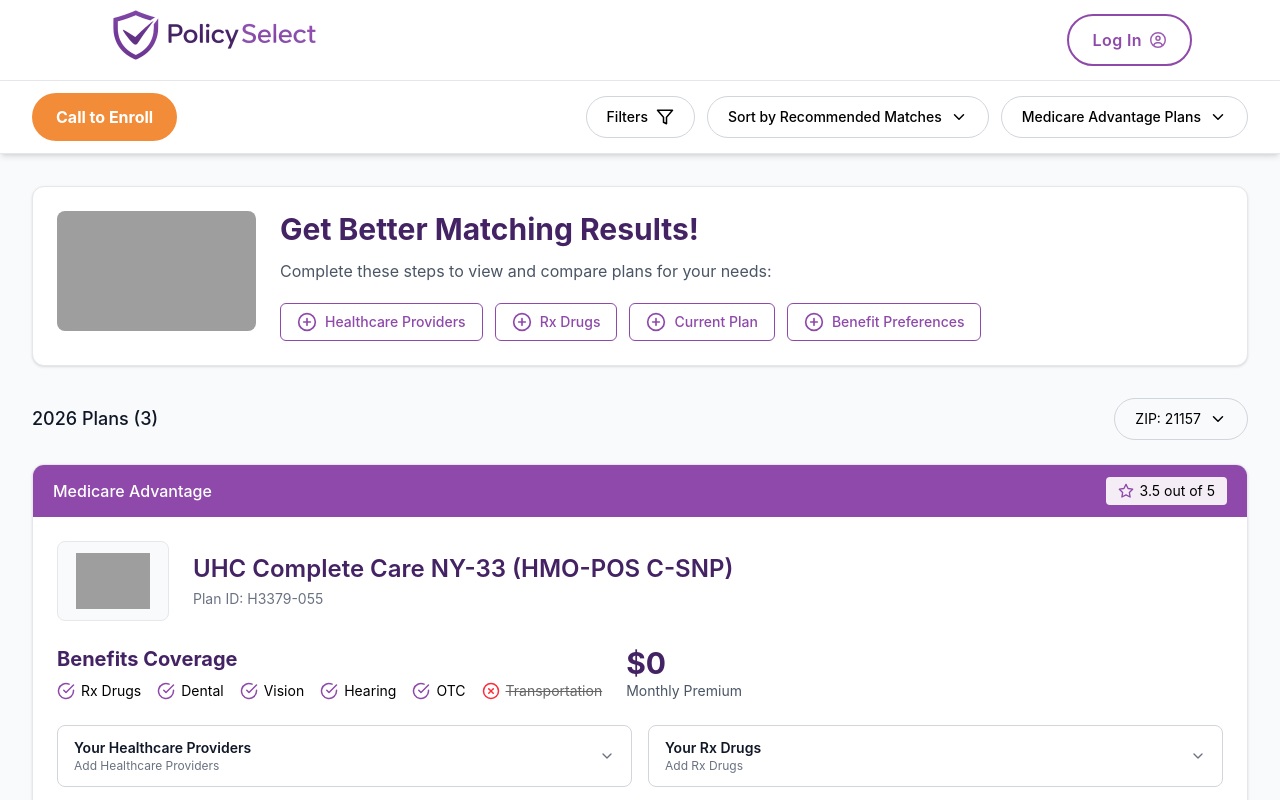
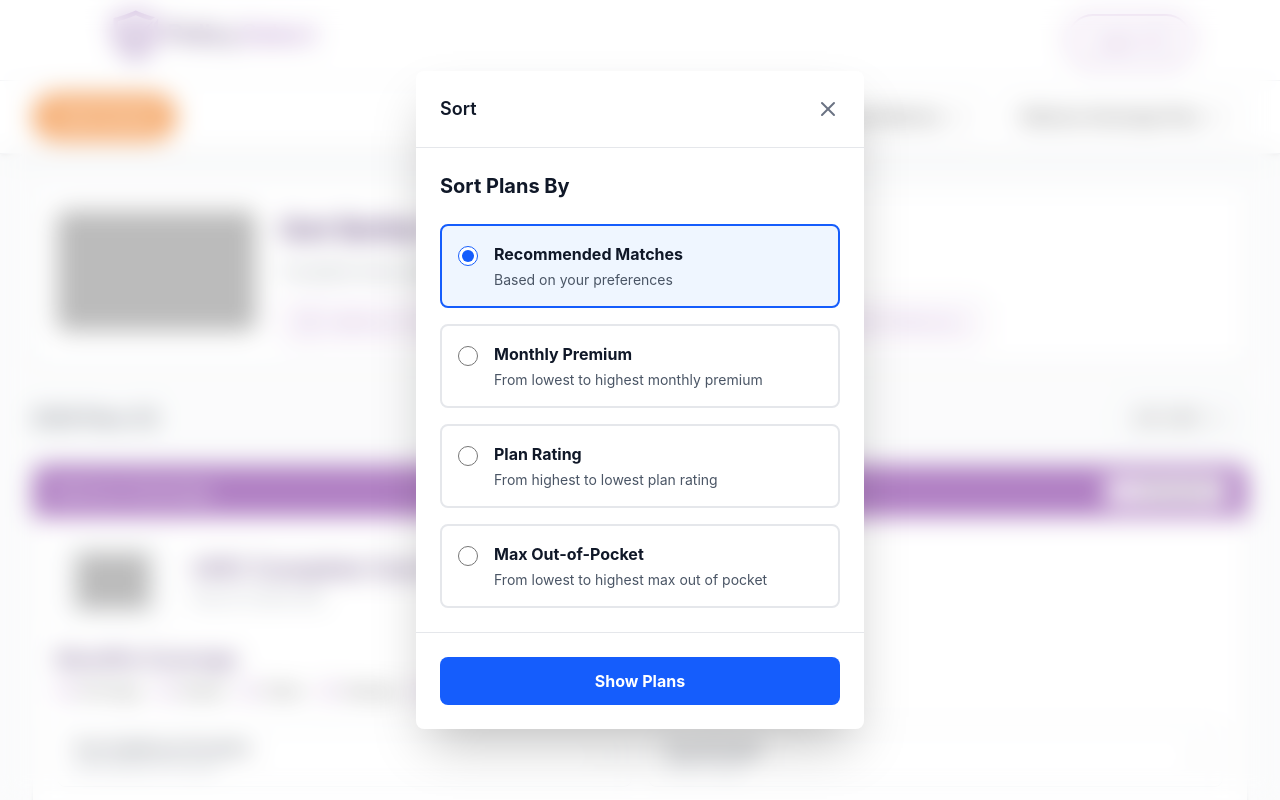
Before and after one commit to khairul1036/PolicySelect---Full-Stack, a React (Vite) app in the folder frontend/: page /plans in a window 1280 px wide. Both pictures are taken after a click on the button "Filters". Shown: the top 800 px of the page. Built offline with nearby package versions, Linux system fonts and the light colour scheme; grey boxes are pictures that could not be loaded.

Commit message:
add PlanSortModal component and integrate sorting functionality in Plans page

```diff
--- /dev/null
+++ b/frontend/src/components/common/PlanSortModal.jsx
@@ -0,0 +1,106 @@
+import React, { useState } from 'react';
+import { X } from 'lucide-react';
+
+const PlanSortModal = ({ isOpen, onClose, onSubmit }) => {
+  const [selectedSort, setSelectedSort] = useState('recommended');
+
+  const sortOptions = [
+    {
+      id: 'recommended',
+      label: 'Recommended Matches',
+      description: 'Based on your preferences',
+    },
+    {
+      id: 'premium',
+      label: 'Monthly Premium',
+      description: 'From lowest to highest monthly premium',
+    },
+    {
+      id: 'rating',
+      label: 'Plan Rating',
+      description: 'From highest to lowest plan rating',
+    },
+    {
+      id: 'outOfPocket',
+      label: 'Max Out-of-Pocket',
+      description: 'From lowest to highest max out of pocket',
+    },
+  ];
+
+  const handleSubmit = () => {
+    if (onSubmit) {
+      onSubmit(selectedSort);
+    }
+    onClose();
+  };
+
+  if (!isOpen) return null;
+
+  return (
+    <div className="fixed inset-0 bg-white/30 backdrop-blur-md flex items-center justify-center z-50 p-4">
+      <div className="bg-white rounded-lg shadow-2xl w-full max-w-md">
+        {/* Header */}
+        <div className="flex items-center justify-between p-6 border-b border-gray-200">
+          <h2 className="text-lg font-semibold text-gray-900">Sort</h2>
+          <button
+            onClick={onClose}
+            className="text-gray-500 hover:text-gray-700 transition-colors"
+            aria-label="Close"
+          >
+            <X className="w-6 h-6" />
+          </button>
+        </div>
+
+        {/* Content */}
+        <div className="p-6 space-y-4">
+          <h3 className="text-xl font-bold text-gray-900 mb-6">Sort Plans By</h3>
+
+          {sortOptions.map((option) => (
+            <label
+              key={option.id}
+              className={`flex items-start p-4 border-2 rounded-lg cursor-pointer transition-all ${
+                selectedSort === option.id
+                  ? 'border-blue-600 bg-blue-50'
+                  : 'border-gray-200 bg-white hover:bg-gray-50'
+              }`}
+            >
+              {/* Radio Button */}
+              <div className="flex items-center mt-1 mr-4 flex-shrink-0">
+                <input
+                  type="radio"
+                  name="sort"
+                  value={option.id}
+                  checked={selectedSort === option.id}
+                  onChange={(e) => setSelectedSort(e.target.value)}
+                  className="w-5 h-5 cursor-pointer accent-blue-600"
+                />
+              </div>
+
+              {/* Text Content */}
+              <div className="flex flex-col">
+                <span className="font-bold text-gray-900 text-base">
+                  {option.label}
+                </span>
+                <span className="text-gray-600 text-sm mt-1">
+                  {option.description}
+                </span>
+              </div>
+            </label>
+          ))}
+        </div>
+
+        {/* Footer Button */}
+        <div className="p-6 border-t border-gray-200">
+          <button
+            onClick={handleSubmit}
+            className="w-full bg-blue-600 hover:bg-blue-700 text-white font-bold py-3 px-4 rounded-lg transition-colors duration-200"
+          >
+            Show Plans
+          </button>
+        </div>
+      </div>
+    </div>
+  );
+};
+
+export default PlanSortModal;
--- a/frontend/src/pages/plans/Plans.jsx
+++ b/frontend/src/pages/plans/Plans.jsx
@@ -12,12 +12,14 @@
 import { plans } from '../../data/plans';
 import ZipCodeModal from '../../components/common/ZipCodeModal';
 import PlanTypeFilter from '../../components/common/PlanTypeFilter';
+import PlanSortModal from '../../components/common/PlanSortModal';
 
 const Plans = () => {
     const navigate = useNavigate();
     const [zipCode, setZipCode] = useState('21157');
     const [isZipModalOpen, setIsZipModalOpen] = useState(false);
     const [isPlanTypeModalOpen, setIsPlanTypeModalOpen] = useState(false);
+    const [isSortModalOpen, setIsSortModalOpen] = useState(false);
     const [selectedPlans, setSelectedPlans] = useState([]);
 
     const toggleCompare = (planId) => {
@@ -40,6 +42,11 @@
     const handlePlanTypeFilter = (planType) => {
         console.log('Selected plan type:', planType);
         // Add your plan type filtering logic here
+    };
+
+    const handleSortChange = (sortType) => {
+        console.log('Selected sort:', sortType);
+        // Add your sort logic here
     };
 
     const clearCompare = () => {
@@ -82,12 +89,16 @@
 
                     {/* Filters / Sort / Plan Type pills */}
                     <div className="flex flex-wrap gap-3">
-                        <button className="flex items-center gap-2 px-5 py-2.5 border border-gray-300 rounded-full hover:bg-gray-100 transition-colors text-sm font-medium">
+                        <button
+                            onClick={() => setIsSortModalOpen(true)}
+                            className="flex items-center gap-2 px-5 py-2.5 border border-gray-300 rounded-full hover:bg-gray-100 transition-colors text-sm font-medium">
                             <span>Filters</span>
                             <FiFilter size={18} />
                         </button>
 
-                        <button className="flex items-center gap-2 px-5 py-2.5 border border-gray-300 rounded-full hover:bg-gray-100 transition-colors text-sm font-medium">
+                        <button
+                            onClick={() => setIsSortModalOpen(true)}
+                            className="flex items-center gap-2 px-5 py-2.5 border border-gray-300 rounded-full hover:bg-gray-100 transition-colors text-sm font-medium">
                             <span className="hidden md:inline">Sort by Recommended Matches</span>
                             <span className="md:hidden">Sort</span>
                             <FiChevronDown size={18} />
@@ -322,6 +333,14 @@
             )}
 
 
+            {/* Plan Sort Modal */}
+            <PlanSortModal
+                isOpen={isSortModalOpen}
+                onClose={() => setIsSortModalOpen(false)}
+                onSubmit={handleSortChange}
+            />
+
+
             {/* Plan Type Filter Modal */}
             <PlanTypeFilter
                 isOpen={isPlanTypeModalOpen}
```
